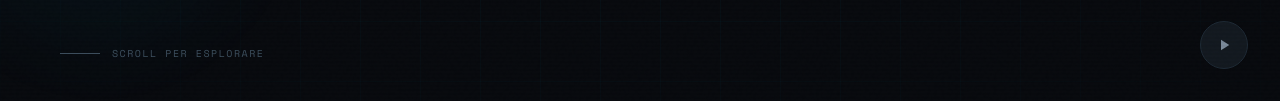
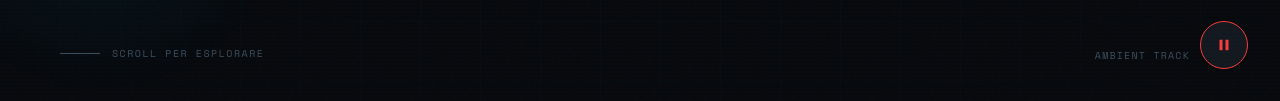
Before and after one commit to Axel0689/infostealer-report, a plain HTML site: page index.html in a window 1280 px wide. Shown: the part 699-800 px from the top of the page. Drawn offline with nearby package versions, Linux system fonts and the light colour scheme.

Commit message:
Add files via upload
Aggiornamento Index.html

```diff
--- a/index.html
+++ b/index.html
@@ -1516,6 +1516,21 @@
   const iconPlay = document.getElementById('icon-play');
   const iconPause = document.getElementById('icon-pause');
   audio.volume = 0.25;
+
+  // Autoplay al primo gesto utente (click o scroll)
+  function startOnInteraction() {
+    audio.play().then(() => {
+      btn.classList.add('playing');
+      iconPlay.style.display = 'none';
+      iconPause.style.display = 'block';
+    }).catch(() => {});
+    document.removeEventListener('click', startOnInteraction);
+    document.removeEventListener('scroll', startOnInteraction);
+    document.removeEventListener('keydown', startOnInteraction);
+  }
+  document.addEventListener('click', startOnInteraction);
+  document.addEventListener('scroll', startOnInteraction);
+  document.addEventListener('keydown', startOnInteraction);
   function toggleAudio() {
     if (audio.paused) {
       audio.play();
```
